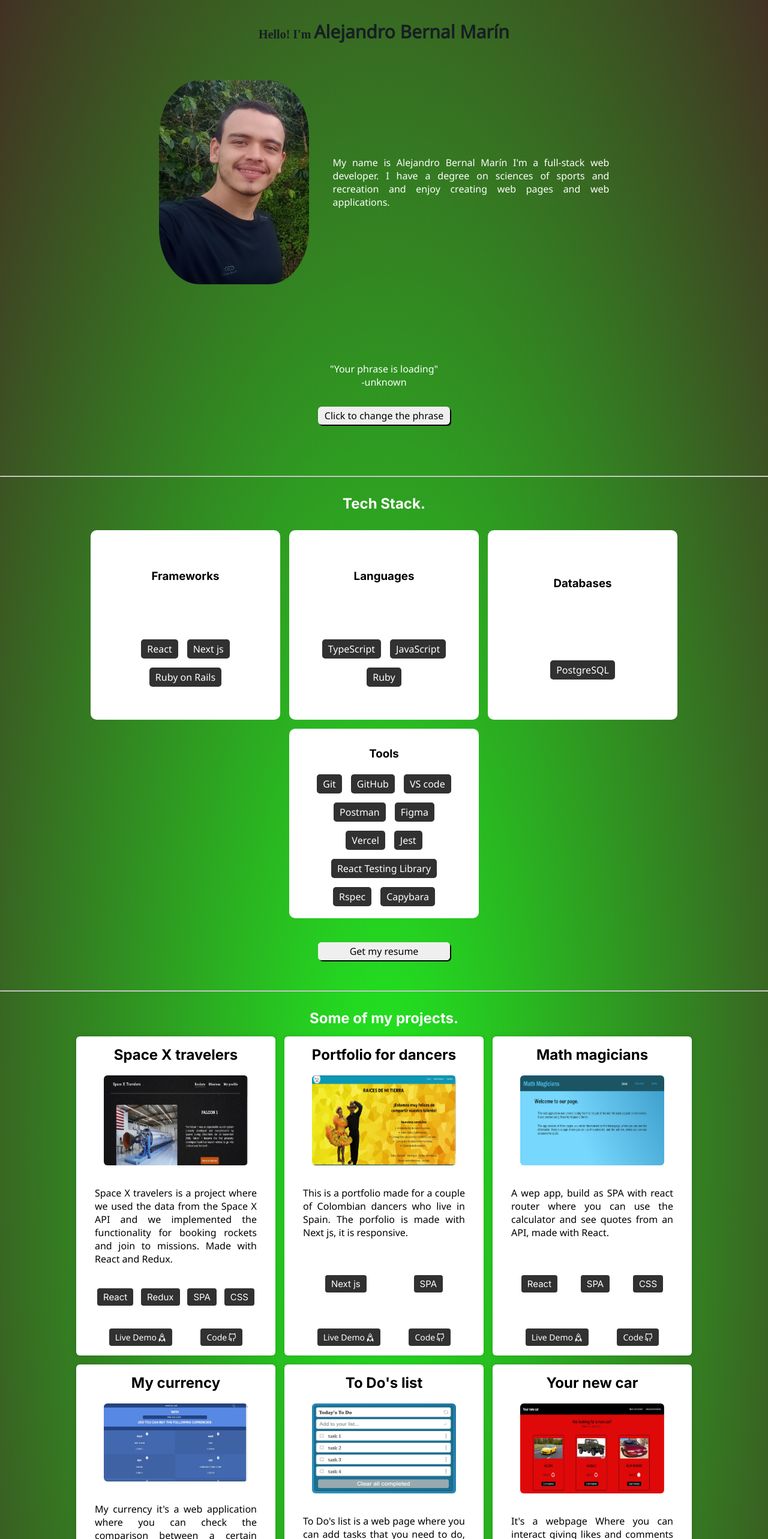
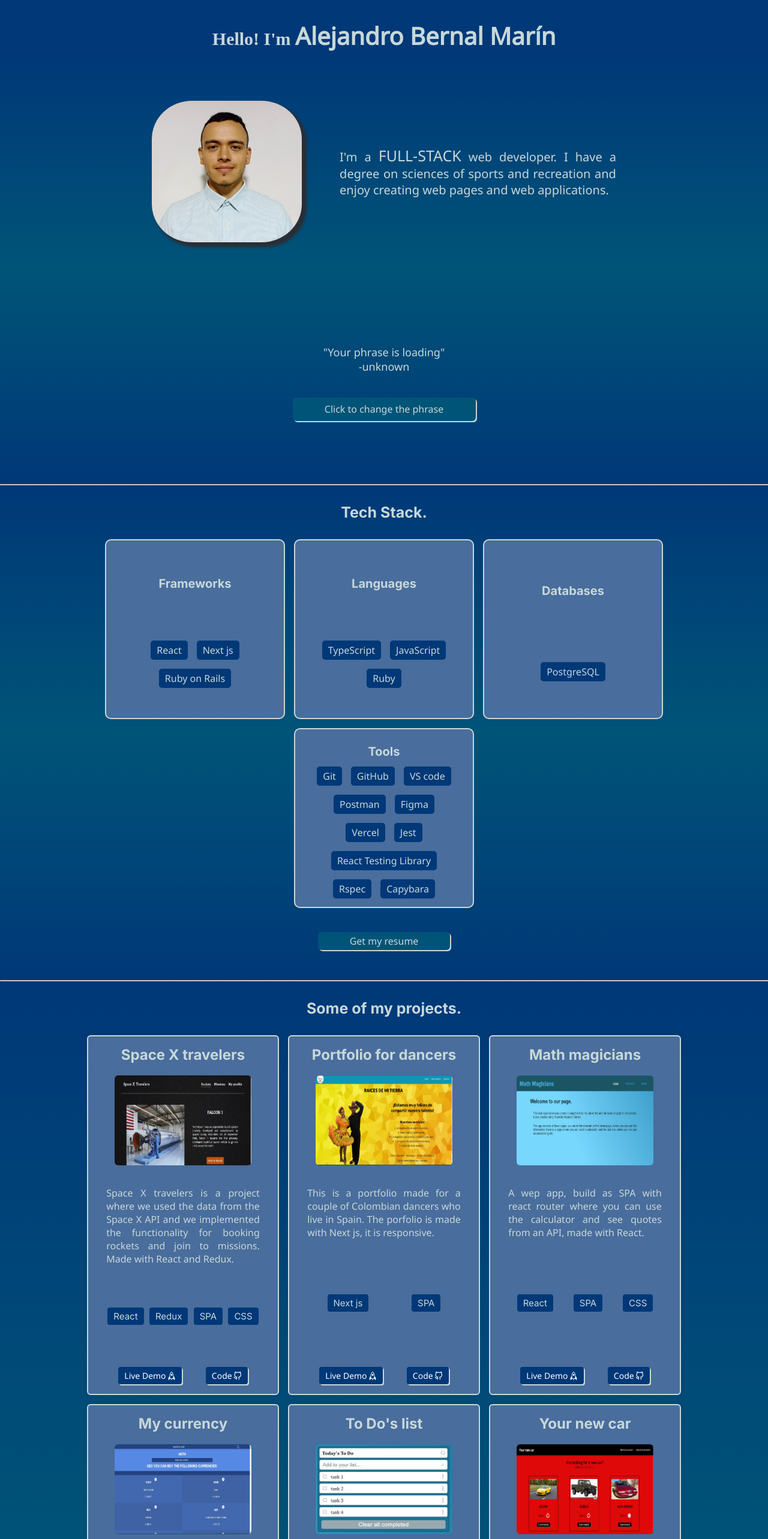
Before and after one commit to Alejandro-Bernal-M/alejandro-bernal-marin, a Next.js app: page / in a window 1280 px wide. Shown: the top 2566 px of the page at 60% size. Built offline with nearby package versions, Linux system fonts and the light colour scheme; no server answers; a web font is replaced by a local one.

Commit message:
new colors

```diff
--- a/src/components/about.tsx
+++ b/src/components/about.tsx
@@ -1,5 +1,5 @@
 import Image from 'next/image'
-import myPicture from '../resources/images/me.jpg'
+import myPicture from '../resources/images/me2.jpg'
 import styles from '../styles/About.module.css'
 
 type aboutProps = {
@@ -22,9 +22,7 @@ function About({phraseData, counter, setCounter}: aboutProps) {
           src={myPicture}
           />
         <p className={styles.myDescription}>
-          My name is
-          <span> Alejandro Bernal Marín </span>
-          I&apos;m a full-stack web developer.
+          I&apos;m a <span>full-stack</span> web developer.
           I have a degree on sciences of sports and recreation
            and enjoy creating web pages and web applications.
         </p>
--- a/src/resources/projects/projects.ts
+++ b/src/resources/projects/projects.ts
@@ -65,7 +65,7 @@ const arrayOfProjects = [
         id: 7,
         name: "School Library",
         description: "School Library OOP is a project made with ruby where you have a tool to record what books are in the library and who borrows them. The app allow you to: Add new students or teachers. Add new books. Save records of who borrowed a given book and when. And all of this in a beautiful and well-organized way!",
-        tools: ['RUBY', 'OOP'],
+        tools: ['RUBY', 'Object oriented programming'],
         image: school,
         gitLink: 'https://github.com/Alejandro-Bernal-M/school_library',
         liveLink: 'https://github.com/Alejandro-Bernal-M/school_library',
--- a/src/styles/About.module.css
+++ b/src/styles/About.module.css
@@ -5,7 +5,8 @@
   flex-direction: column;
   align-items: center;
   justify-content: space-around;
-  gap: 20%;
+  gap: 17%;
+  background: linear-gradient( var(--background-color-1) , var(--background-color-2), var(--background-color-1));
 }
 
 .photoAndDescription {
@@ -16,50 +17,53 @@
   justify-content: center;
   align-items: center;
   padding-top: 1rem;
-  gap: 40px;
+  gap: 63px;
 }
 
 .myImage {
   height: auto;
   width: max(250px, 15%);
-  border-radius: 27% ;
+  border-radius: 27%;
+  box-shadow: 6px 6px 4px  2px var(--color-4);
 }
 
 .myDescription {
-  color: #fff;
+  color: var(--font-color);
   width:max(40%, 300px);
   text-align: justify;
+  font-size: 20px;
+}
+
+.myDescription > span {
+  font-size: 25px;
+  text-transform: uppercase;
 }
 
 .phrase {
   width: 80%;
   margin: 40px auto 20px auto;
   color: #fff;
+  display: flex;
+  align-items: center;
+  flex-direction: column;
+  gap: 30px;
+}
+
+.phrase > p {
+  font-size: 18px;
   text-align: center;
-  display: flex;
-  flex-direction: column;
-  gap: 20px;
+  max-width: 80%;
+
 }
 
 
 .buttonPhrase {
   width: 80%;
-  max-width: 220px;
-  height: 30px;
+  max-width: 305px;
+  height: 39px;
   margin: 10px auto 20px auto;
   text-align: center;
   border-radius: 6px;
   border: none;
-  box-shadow: 2px 2px black;
   font-size: 16px;
-  cursor: pointer;
 }
-
-.buttonPhrase:active {
-  box-shadow: 1px 1px black;
-  transform: translate(1px, 1px);
-}
-
-.buttonPhrase:hover {
-  background-color: #ccc;
-}
--- a/src/styles/Contact.module.css
+++ b/src/styles/Contact.module.css
@@ -1,11 +1,12 @@
 .section {
   padding: 30px 0;
-  color:#fff;
+  color:var(--font-color);
   display: flex;
   flex-direction: column;
   align-items: center;
   gap: 20px;
   height: auto;
+  background: linear-gradient( var(--background-color-1) , var(--background-color-2), var(--background-color-1));
 }
 
 .formContainer {
@@ -21,7 +22,11 @@
   width: 80%;
   max-width: 500px;
   text-align: justify;
-  font-size: 15px;
+  font-size: 18px;
+}
+
+.formContainer > div {
+  width: max(30%, 300px);
 }
 
 .form {
@@ -30,15 +35,23 @@
   flex-direction: column;
   align-items: center;
   gap: 10px;
+  width: 100%;
+}
+
+.form > label {
+  width: 100%;
+  display: flex;
+  flex-direction: column;
+  gap: 5px;
 }
 
 .form > label > input,
 .form > label > textarea {
-  width: 90%;
+  width: 100%;
   padding: 10px;
   border-radius: 6px;
   border: 1px solid #ccc;
-  font-size: 15px;
+  font-size: 16px;
 }
 
 
@@ -49,17 +62,4 @@
   border-radius: 6px;
   border: 1px solid #ccc;
   font-size: 15px;
-  background-color: #fff;
-  cursor: pointer;
-  box-shadow: 2px 2px black;
 }
-
-.form > button:hover {
-  background-color: #ccc;
-}
-
-.form > button:active {
-  background-color: #aaa;
-  transform: translate(2px, 2px);
-  box-shadow: 1px 1px black;
-}
--- a/src/styles/Project.module.css
+++ b/src/styles/Project.module.css
@@ -1,15 +1,15 @@
 .projectSection {
   display: flex;
+  gap: 30px;
   flex-direction: column;
   align-items: center;
   padding: 30px 0;
   height: auto;
+  background: linear-gradient( var(--background-color-1) , var(--background-color-2), var(--background-color-1));
 }
 
 .projectSectionTitle {
-  font-size: 1.5rem;
-  margin-bottom: 1rem;
-  color: #fff;
+  color: var(--font-color);
   text-align: center;
 }
 
@@ -25,12 +25,13 @@
 }
 
 .projectCard {
-  width: max(280px, 300px);
-  height: 500px;
+  width: max(280px, 320px);
+  height: 600px;
   display: flex;
   flex-direction: column;
   padding: 1rem;
-  background-color: #fff;
+  background-color: var(--color-5);
+  border: 2px solid var(--font-color);
   box-shadow: 0 0 10px rgba(0, 0, 0, 0.1);
   border-radius: 6px;
   align-items: center;
@@ -42,6 +43,7 @@
 .projectTitle {
   font-size: 1.5rem;
   text-align: center;
+  color: var(--font-color);
 }
 
 .cardImage {
@@ -85,8 +87,8 @@
   align-items: center;
   padding: 5px 10px;
   border-radius: 4px;
-  background-color: #313131;
-  color: #fff;
+  background-color: var(--background-color-1);
+  color: var(--font-color);
   font-size: 15px;
 }
 
@@ -100,7 +102,8 @@
   padding: 5px 10px;
   border-radius: 4px;
   border: none;
-  background-color: #313131;
+  background-color: var(--background-color-1);
+  color: var(--background-color-2);
   cursor: pointer;
 }
 
--- a/src/styles/Tech.module.css
+++ b/src/styles/Tech.module.css
@@ -8,11 +8,11 @@
   justify-content: space-around;
   gap: 30px;
   padding: 30px 0;
+  background: linear-gradient( var(--background-color-1), var(--background-color-2), var(--background-color-1));
 }
 
 .mainTitle {
-  font-size: 1.5rem;
-  color: #fff;
+  color: var(--font-color);
 }
 
 .cardContainer {
@@ -27,7 +27,8 @@
 }
 
 .card {
-  background-color: #fff;
+  background-color: var(--color-5);
+  border: 2px solid var(--font-color);
   flex: 1 300px;
   max-width: 300px;
   min-height: 300px;
@@ -42,6 +43,7 @@
 
 .cardTitle {
   margin-top: 10px;
+  color: var(--font-color);
 }
 
 .stackContainer {
@@ -56,8 +58,8 @@
 }
 
 .stackContent {
-  background-color: #313131;
-  color: #fff;
+  background-color: var(--background-color-1);
+  color: var(--font-color);
   padding: 5px 10px;
   border-radius: 5px;
 }
@@ -70,24 +72,12 @@
   text-align: center;
   border-radius: 6px;
   border: none;
-  box-shadow: 2px 2px black;
-  background-color: #fff;
-}
-
-.btnResume:active {
-  box-shadow: 1px 1px black;
-  transform: translate(1px, 1px);
 }
 
 .btnResume > button {
   font-size: 16px;
-  cursor: pointer;
   width: 100%;
   border: none;
   height: 100%;
   border-radius: 6px;
 }
-
-.btnResume > button:hover {
-  background-color: #ccc;
-}
--- a/src/styles/globals.css
+++ b/src/styles/globals.css
@@ -1,14 +1,25 @@
 @import url('https://fonts.googleapis.com/css2?family=Noto+Sans&family=Suwannaphum:wght@700&display=swap');
 
 :root {
-  --background-color-1: #20eb20;
-  --background-color-2: #423123;
-  --font-color: #161f23;
+  --background-color-1: #003878;
+  --background-color-2: #005478;
+  --color-3: #91b8c1;
+  --color-4: #2A2E34;
+  --font-color: #c7d8d9;
+  --color-5: #496d9c;
 }
 
-h1{
+h1 {
   font-family: 'Suwannaphum', serif;
-  color: var(--font-color)
+  color: var(--font-color);
+}
+
+h2 {
+  font-size: 25px;
+}
+
+h3 {
+  font-size: 20px;
 }
 
 p,
@@ -16,22 +27,38 @@ span,
 button,
 a {
   font-family: 'Noto Sans', sans-serif;
+  color: var(--font-color);
 }
+
+button {
+  background-color: var(--background-color-2);
+  box-shadow: 2px 2px var(--font-color);
+  cursor: pointer;
+}
+
+button:active {
+  box-shadow: 1px 1px var(--font-color);
+  transform: translate(1px, 1px);
+}
+
+/* button:hover {
+  background-color: var(--color-4);
+} */
 
 *{
   padding: 0;
   margin: 0;
+  box-sizing: border-box;
 }
 
 html,
 body {
-  box-sizing: border-box;
   width: 100%;
   overflow-x: hidden;
 }
 
 body {
-  background: radial-gradient( var(--background-color-1), var(--background-color-2));
+  background: linear-gradient( var(--background-color-1) 5%, var(--background-color-2));
 }
 
 main {
@@ -44,9 +71,9 @@ main {
   max-width: 90%;
   margin: 0 auto;
   padding-top: 2rem;
-  font-size: 20px;
+  font-size: 30px;
 }
 
 .mainTitle > span {
-  font-size: 30px;
+  font-size: 40px;
 }
```
